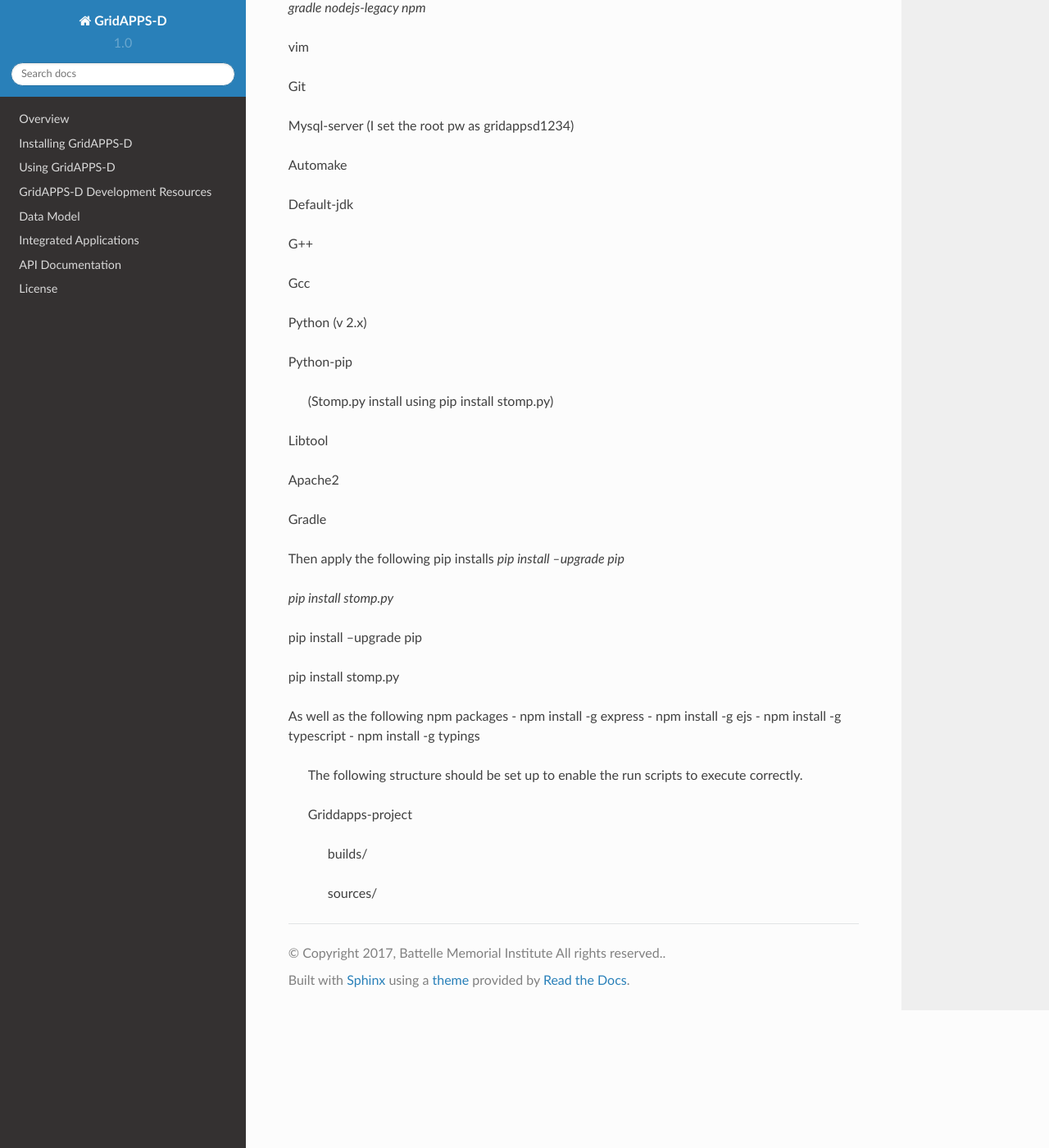
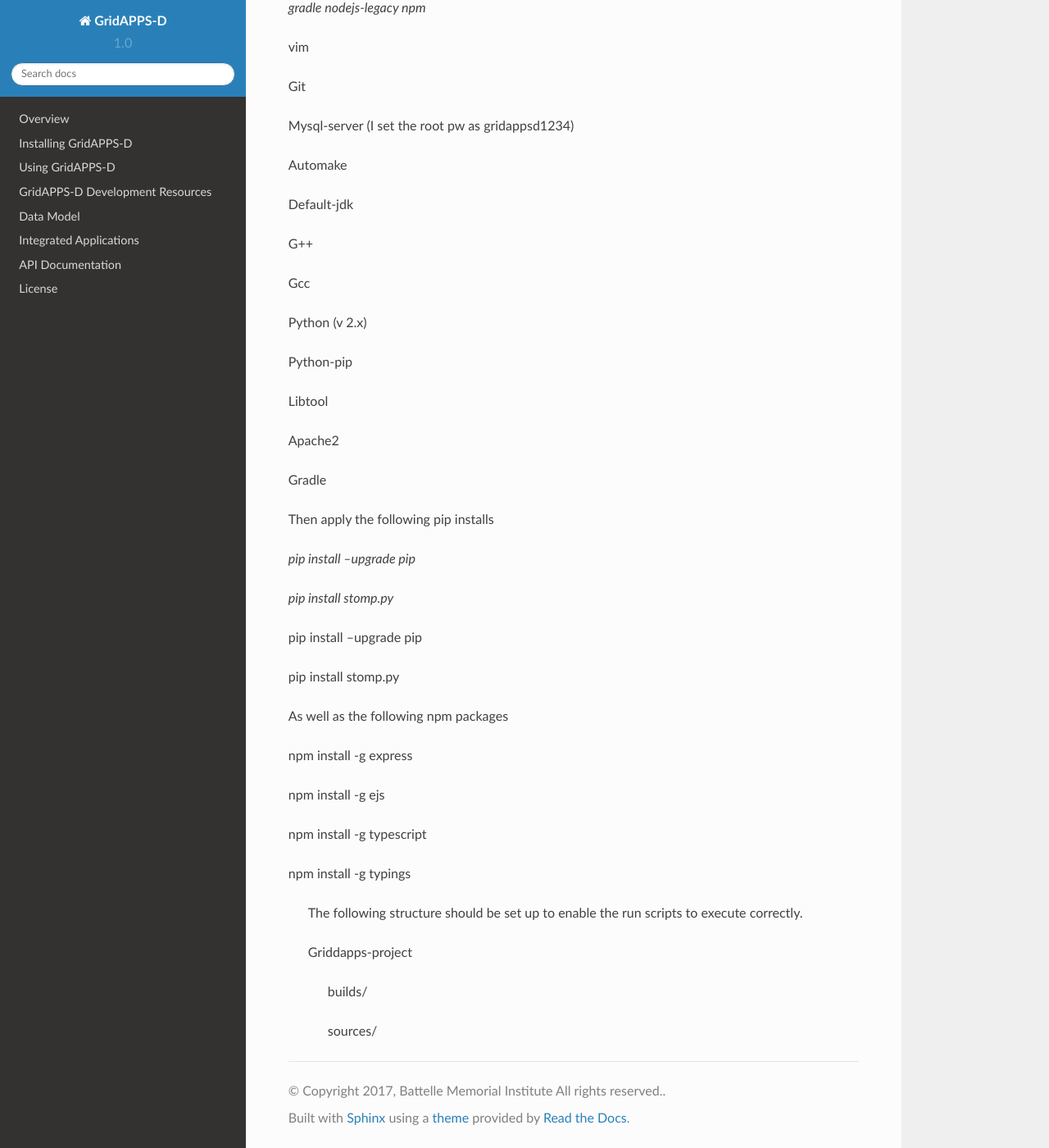
Before and after one commit to GRIDAPPSD/GOSS-GridAPPS-D, a Sphinx documentation site: the page built from docs/source/installing_gridappsd/prereq.rst, in a window 1280 px wide and 1400 px high, scrolled down 293 px. Shown: the whole window at 82% size. Built offline with Sphinx 7.4.7 and the Read the Docs theme 2.0.0, drawn with Linux system fonts in a browser that asks for light colours; pages that are not in the unit, such as notebooks, are missing from menus.

Commit message:
Create prereq.rst

```diff
--- a/docs/source/installing_gridappsd/prereq.rst
+++ b/docs/source/installing_gridappsd/prereq.rst
@@ -16,12 +16,12 @@
 -	Gcc
 -	Python  (v 2.x)
 -	Python-pip
-  - (Stomp.py    install using   pip install stomp.py)
 -	Libtool
 -	Apache2
 -	Gradle
 
 Then apply the following pip installs
+
 *pip install --upgrade pip*
 
 *pip install stomp.py*
@@ -30,6 +30,7 @@
 - pip install stomp.py
 
 As well as the following npm packages
+
 - npm install -g express
 - npm install -g ejs
 - npm install -g typescript
```
